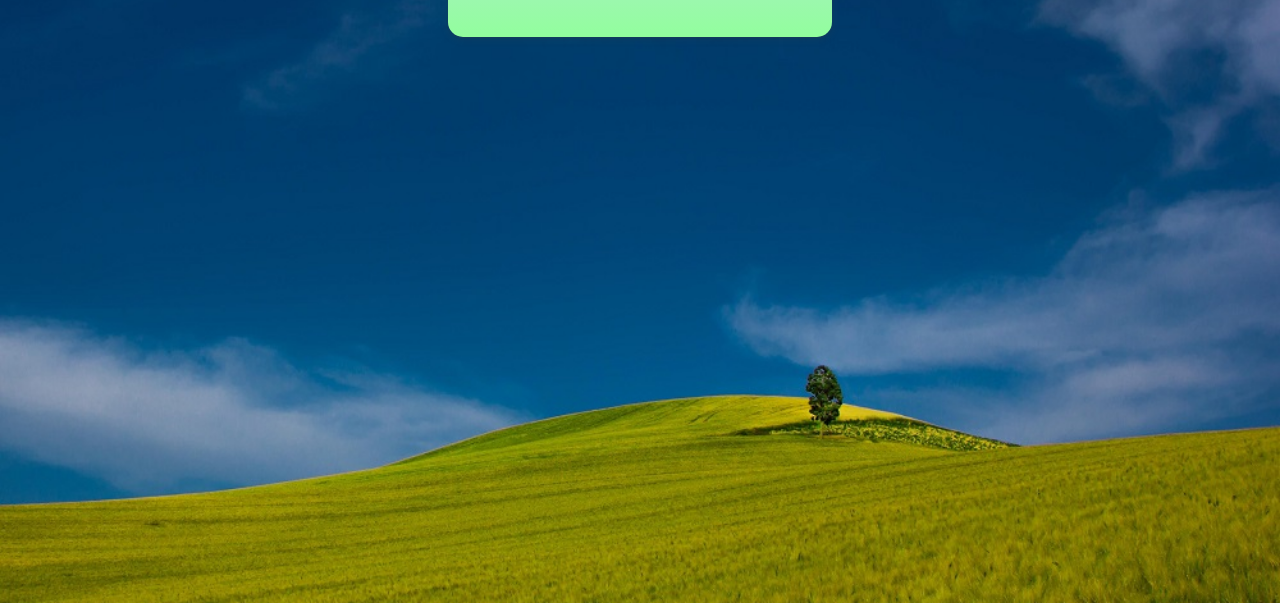
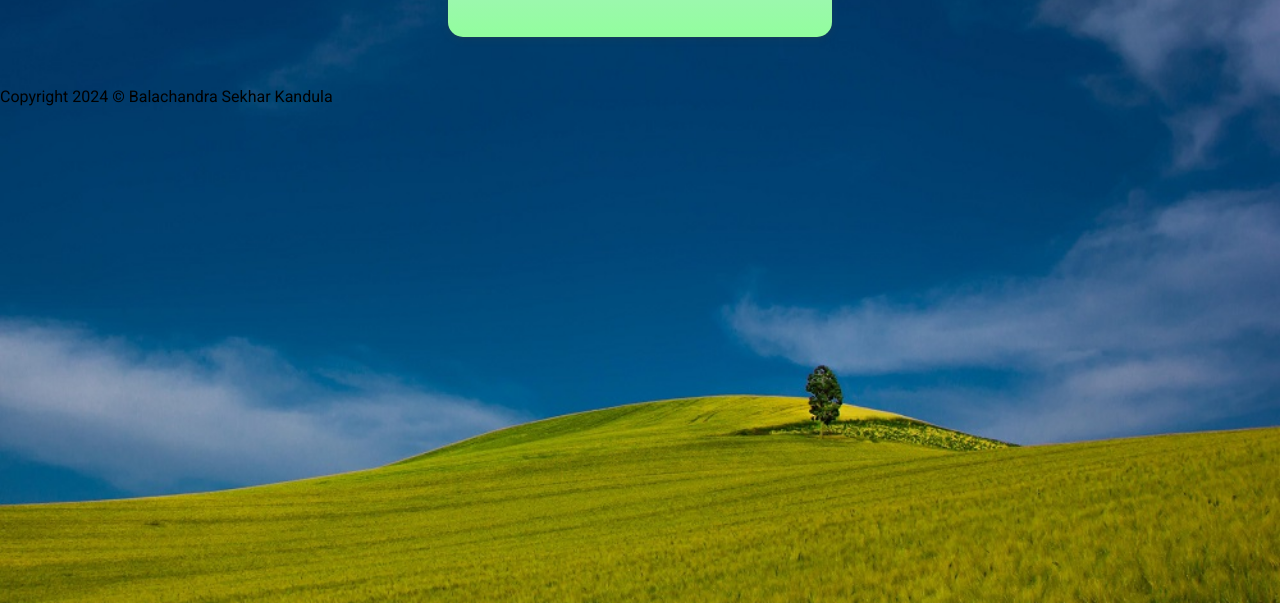
Before and after one commit to BalachandraKandula/weather-forecasting, a plain HTML site: page weather forecasting/index.html in a window 1280 px wide. Shown: the part 197-800 px from the top of the page. Drawn offline with nearby package versions, Linux system fonts and the light colour scheme.

Commit message:
Update index.html

```diff
--- a/weather forecasting/index.html
+++ b/weather forecasting/index.html
@@ -26,6 +26,9 @@
 
     </div>
 
+     <div class="copyright">
+                Copyright 2024 © Balachandra Sekhar Kandula
+     </div>
 
     <script src="script.js"></script>
     <!-- font awesome icon cdn  -->
```
